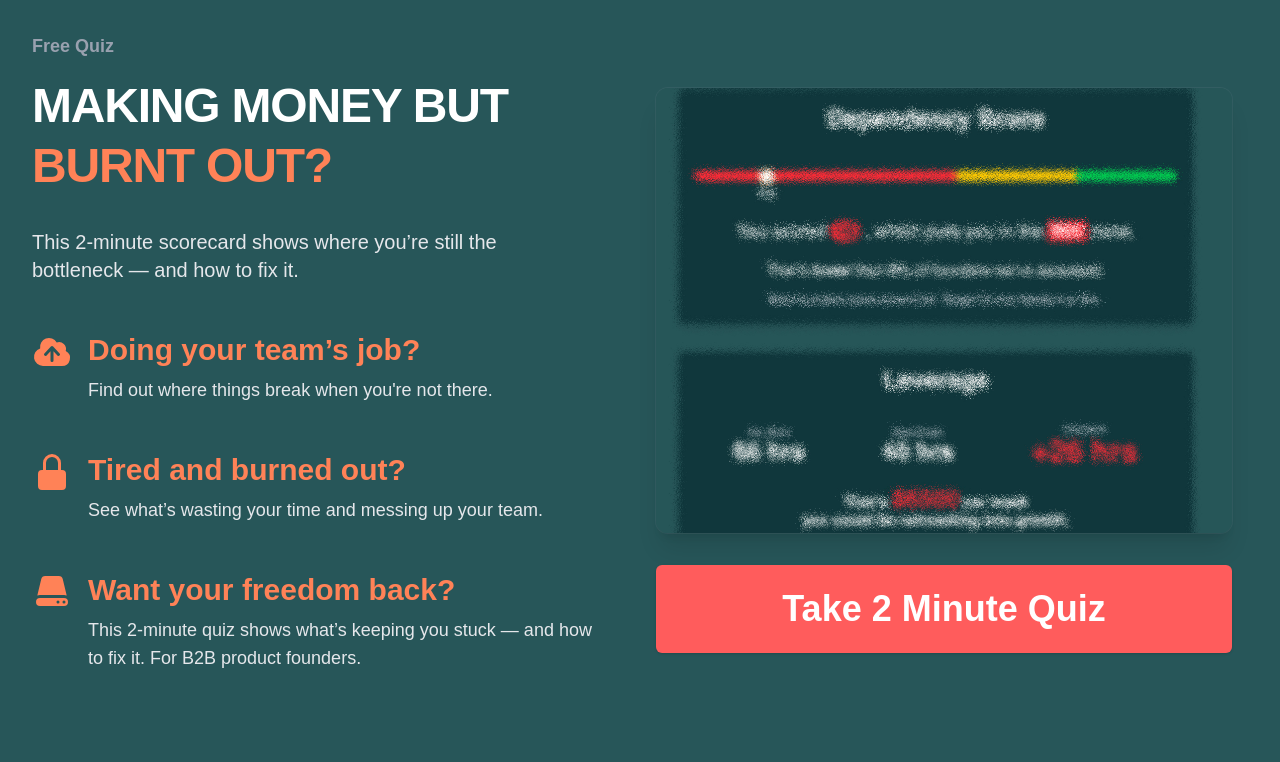
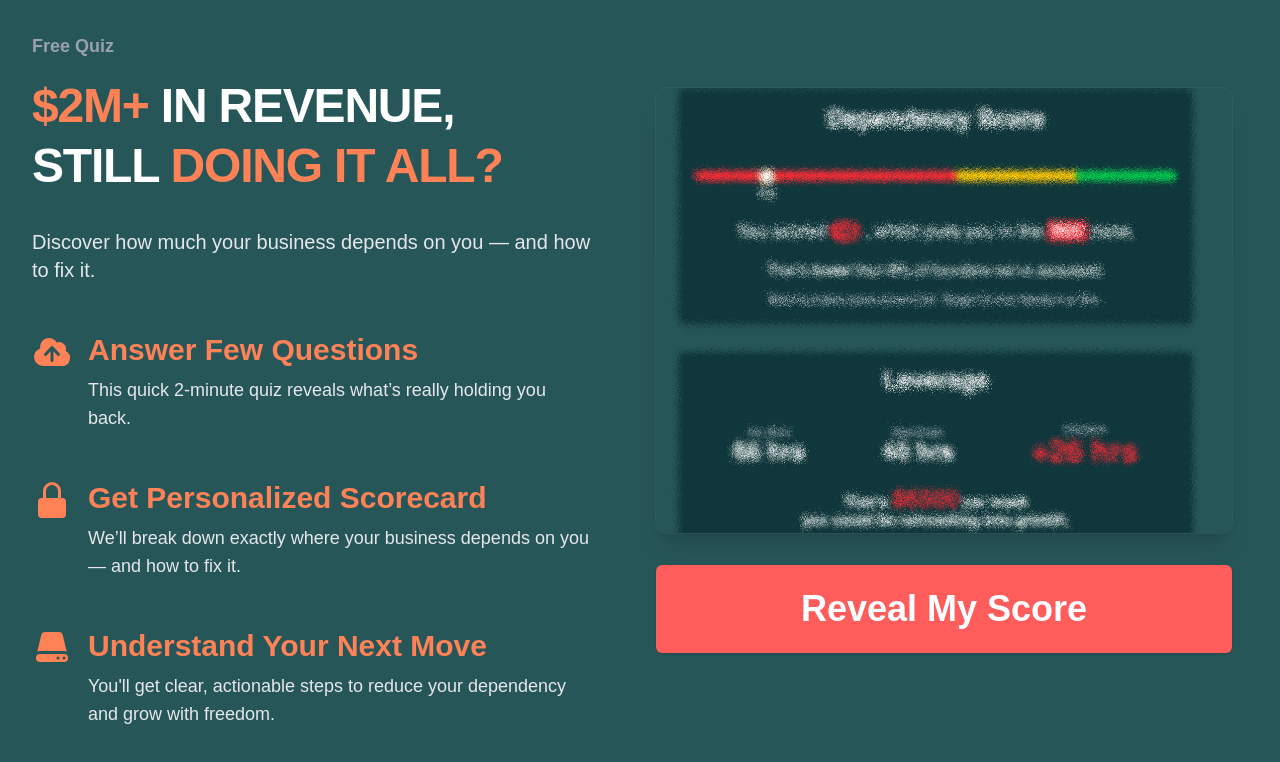
Before and after one commit to anatolyspektor/b2b_quiz, a React (Vite) app: page / in a window 1280 px wide. Shown: the top 762 px of the page. Built offline with nearby package versions, Linux system fonts and the light colour scheme; no server answers.

Commit message:
Remove A/B Test, change headline, CTA and bullets (ads not performing)

```diff
--- a/src/components/optin/OptInDesktop.jsx
+++ b/src/components/optin/OptInDesktop.jsx
@@ -6,26 +6,24 @@ import {
 } from "@heroicons/react/20/solid";
 import { getSessionId } from "../../utils/getSessionId";
 import { trackEvent } from "../../utils/trackEvent";
-import { getABVariant } from "@/utils/abTest";
 import { trackFbEvent } from "@/utils/fbPixel";
 
-const titleVariant = getABVariant("headlineText", ["A", "B"]);
 
 
 const features = [
   {
-    name: "Doing your team’s job?",
-    description: "Find out where things break when you're not there.",
+    name: "Answer Few Questions",
+    description: "This quick 2-minute quiz reveals what’s really holding you back.",
     icon: CloudArrowUpIcon,
   },
   {
-    name: "Tired and burned out?",
-    description: "See what’s wasting your time and messing up your team.",
+    name: "Get Personalized Scorecard",
+    description: "We’ll break down exactly where your business depends on you — and how to fix it.",
     icon: LockClosedIcon,
   },
   {
-    name: "Want your freedom back?",
-    description: "This 2-minute quiz shows what’s keeping you stuck — and how to fix it. For B2B product founders.",
+    name: "Understand Your Next Move",
+    description: "You'll get clear, actionable steps to reduce your dependency and grow with freedom.",
     icon: ServerIcon,
   },
 ];
@@ -69,14 +67,10 @@ export default function OptInDesktop(props) {
             <div className="max-w-full lg:max-w-xl mx-auto lg:mx-0">
               <h2 className="text-2xl sm:text-3xl lg:text-lg font-semibold text-gray-400">Free Quiz</h2>
               <p className="mt-4 text-6xl sm:text-7xl lg:text-5xl font-bold tracking-tight text-white leading-tight">
-                {titleVariant === "A" ? (
-                  <>STILL WORKING <span className="text-[#FF8257]">60 HOUR WEEKS?</span></>
-                ) : (
-                  <>MAKING MONEY BUT <span className="text-[#FF8257]">BURNT OUT?</span></>
-                )}
+                <span style={{ color: primary }}>$2M+</span> IN REVENUE, STILL <span style={{ color: primary }}>DOING IT ALL?</span>
               </p>
               <p className="mt-8 text-xl  text-gray-200">
-                This 2-minute scorecard shows where you’re still the bottleneck — and how to fix it.
+                Discover how much your business depends on you — and how to fix it.
               </p>
 
               <dl className="mt-12 space-y-12 text-gray-300">
@@ -109,7 +103,7 @@ export default function OptInDesktop(props) {
                 style={{ backgroundColor: "#FF5C5C" }}
 
               >
-                Take 2 Minute Quiz
+                Reveal My Score
               </button>
             </div>
           </div>
--- a/src/components/optin/OptInMobile.jsx
+++ b/src/components/optin/OptInMobile.jsx
@@ -7,25 +7,23 @@ import {
 
 import { getSessionId } from "../../utils/getSessionId";
 import { trackEvent } from "../../utils/trackEvent";
-import { getABVariant } from "@/utils/abTest";
 import { trackFbEvent } from "@/utils/fbPixel";
 
-const titleVariant = getABVariant("headlineText", ["A", "B"]);
 
 const features = [
   {
     name: "Answer Few Questions",
-    description: "2-min Quiz will give you an AHA moment why you are stuck",
+    description: "This quick 2-minute quiz reveals what’s really holding you back.",
     icon: CloudArrowUpIcon,
   },
   {
-    name: "Get Peronalized Scorecard",
-    description: "Based on your answers we generate personalized report.",
+    name: "Get Personalized Scorecard",
+    description: "We’ll break down exactly where your business depends on you — and how to fix it.",
     icon: LockClosedIcon,
   },
   {
-    name: "Understand Next Steps",
-    description: "In the report you get suggetions and next step to get you unstuck",
+    name: "Understand Your Next Move",
+    description: "You'll get clear, actionable steps to reduce your dependency and grow with freedom.",
     icon: ServerIcon,
   },
 ];
@@ -66,10 +64,10 @@ export default function OptInMobile({ onNext }) {
     >
       <div className="text-center space-y-4">
         <h1 className="mx-5 text-center text-8xl font-bold text-white leading-snug">
-          WORKING <span style={{ color: primary }}>60 HOUR WEEKS?</span>
+          <span style={{ color: primary }}>$2M+</span> IN REVENUE, STILL <span style={{ color: primary }}>DOING IT ALL?</span>
         </h1>
         <p className="text-5xl text-gray-200 mt-2">
-          Find where the issue is in 2 minutes
+          Find out your Dependency Score in 2 minutes
         </p>
       </div>
 
@@ -99,7 +97,7 @@ export default function OptInMobile({ onNext }) {
         style={{ backgroundColor: "#FF5C5C" }}
 
       >
-        Take 2 Minute Quiz
+         Reveal My Score
       </button>
     </section>
   );
--- a/src/utils/trackEvent.js
+++ b/src/utils/trackEvent.js
@@ -16,7 +16,7 @@ export const trackEvent = async ({
   event,
   sessionId,
   device,
-  variant = localStorage.getItem("variant") || '',
+  variant = 'NO A/B',
   test_name = localStorage.getItem("test_name") || '',
   metadata = {}
 }) => {
```
